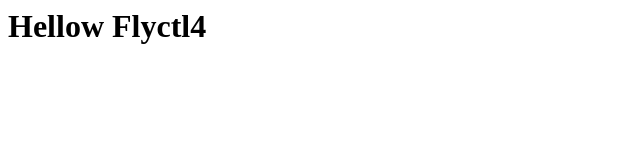
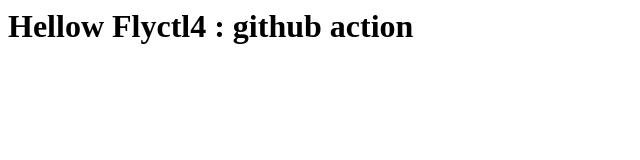
Before and after one commit to sisyphus2020/fly-io-ci-cd, a plain HTML site: page src/index.html in a window 1280 px wide. Shown: the whole page, without its empty margins (0-640 px from the left). Drawn offline with Linux system fonts and the light colour scheme.

Commit message:
Feat: deply.yml update

```diff
--- a/src/index.html
+++ b/src/index.html
@@ -1 +1 @@
-<h1>Hellow Flyctl4</h1>
+<h1>Hellow Flyctl4 : github action</h1>
```
